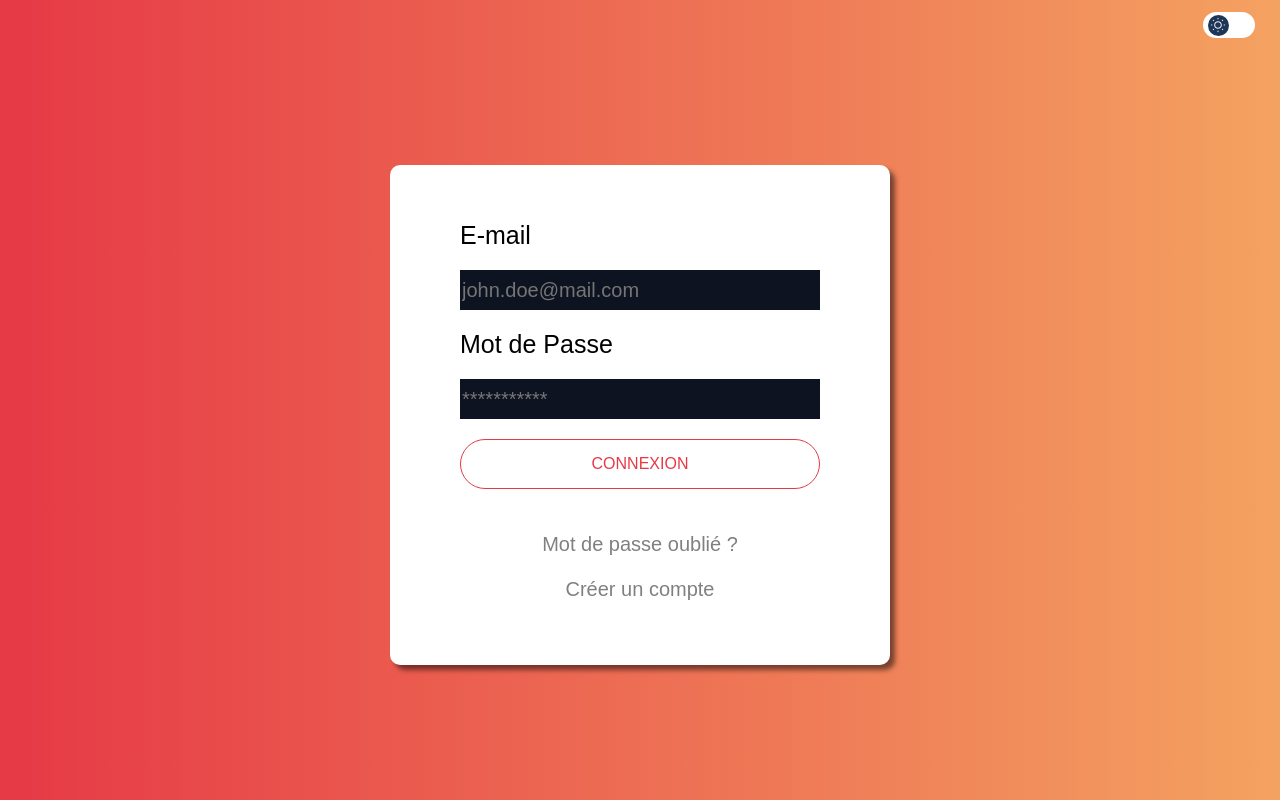
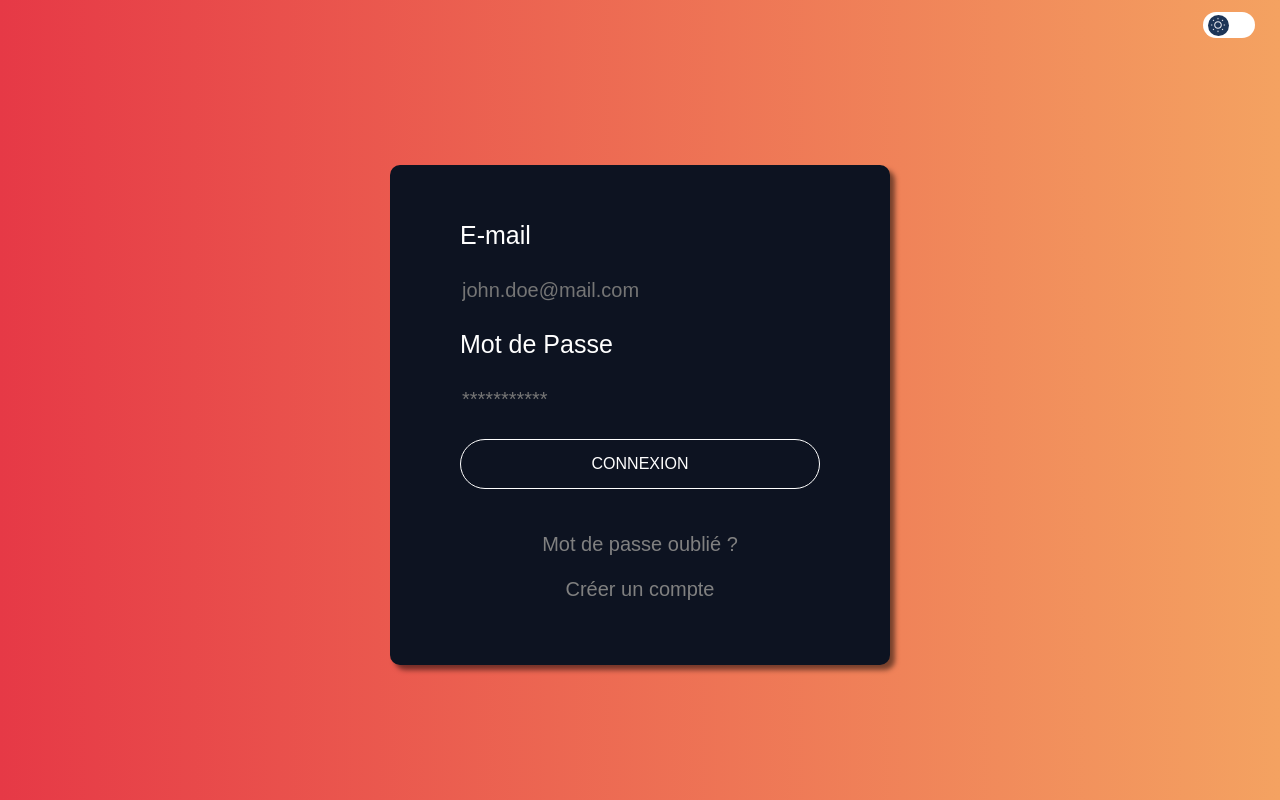
Before and after one commit to devxlabx/ref-quiz, a React (Create React App) app in the folder refquiz-front/: page / in a window 1280 px wide. Built offline with nearby package versions, Linux system fonts and the light colour scheme.

Commit message:
refactor: changing theme colors

```diff
--- a/refquiz-front/src/styles/Theme.ts
+++ b/refquiz-front/src/styles/Theme.ts
@@ -10,16 +10,16 @@ export const themes: Record<string, Theme> = {
     colors: {
       primaryText: '#0D1321', // Texte des questions - sombre pour la lisibilité
       secondaryText: '#1D3557', // Texte des réponses - bleu profond
-      themeText: '#000000', // Texte du thème - black
-      themeColor: '#E63946', // Rouge inspiré des maillots sportifs
+      themeText: 'white', // Texte du thème - black
+      themeColor: '#ffffff', //'#E63946', // Rouge inspiré des maillots sportifs
       themeGradient: 'linear-gradient(to right, #E63946, #F4A261)', // Rouge vers orange
       background: 'linear-gradient(to right, #E63946, #F4A261)',  // Rouge vers orange
-      cardBackground: '#FFFFFF', // Fond des cartes
+      cardBackground: '#0D1321', // Fond des cartes
       selectTopicBg: '#A8DADC', // Bleu clair pour la sélection des sujets
-      appLogo: '#1D3557', // Bleu profond pour le logo
-      buttonText: '#FFFFFF', // Texte des boutons
-      outlineButtonText: '#E63946', // Rouge pour les boutons outline
-      buttonBackground: 'linear-gradient(90.04deg, #E63946 0.03%, #F4A261 99.96%)', // Dégradé rouge vers orange pour les boutons
+      appLogo: '#000000', // Bleu profond pour le logo
+      buttonText: 'white', // Texte des boutons
+      outlineButtonText: 'white', // Rouge pour les boutons outline
+      buttonBackground: '#0D1321',//'linear-gradient(90.04deg, #E63946 0.03%, #F4A261 99.96%)', // Dégradé rouge vers orange pour les boutons
       selectedAnswer: '#F4A261', // Orange pour les réponses sélectionnées
       infoText: '#457B9D', // Texte d'information (bleu pour le contraste)
       infoBackground: '#A8DADC', // Fond des informations (bleu clair)
@@ -57,15 +57,15 @@ export const themes: Record<string, Theme> = {
       primaryText: '#FFFFFF', // Texte des questions - blanc pour contraste
       secondaryText: '#F4A261', // Texte des réponses - orange vif
       themeText: '#ffffff', // Texte du thème - rouge sportif
-      themeColor: '#E63946', // Couleur principale - white
+      themeColor: '#FFFFFF', //'#E63946', // Couleur principale - white
       themeGradient: 'linear-gradient(90deg, #1D3557 0%, #457B9D 100%)', // Dégradé bleu pour modernité
       background: 'linear-gradient(90deg, #1D3557 0%, #0D1321 100%)', // Fond sombre avec des tons bleus
       cardBackground: '#0D1321', // Fond des cartes - bleu très sombre
       selectTopicBg: '#1D3557', // Fond pour la sélection des sujets
       appLogo: '#F4A261', // Orange vif pour le logo
       buttonText: '#FFFFFF', // Texte des boutons - blanc
-      outlineButtonText: '#F4A261', // Texte des boutons outline - orange
-      buttonBackground: 'linear-gradient(90.04deg, #E63946 0.03%, #F4A261 99.96%)', // Boutons rouge vers orange
+      outlineButtonText: '#FFFFFF', //'#F4A261', // Texte des boutons outline - orange
+      buttonBackground: '#000000',//'linear-gradient(90.04deg, #E63946 0.03%, #F4A261 99.96%)', // Boutons rouge vers orange
       selectedAnswer: '#457B9D', // Bleu pour la réponse sélectionnée
       infoText: '#A8DADC', // Texte d’information - bleu clair
       infoBackground: '#1D3557', // Fond d’information - bleu profond
```
